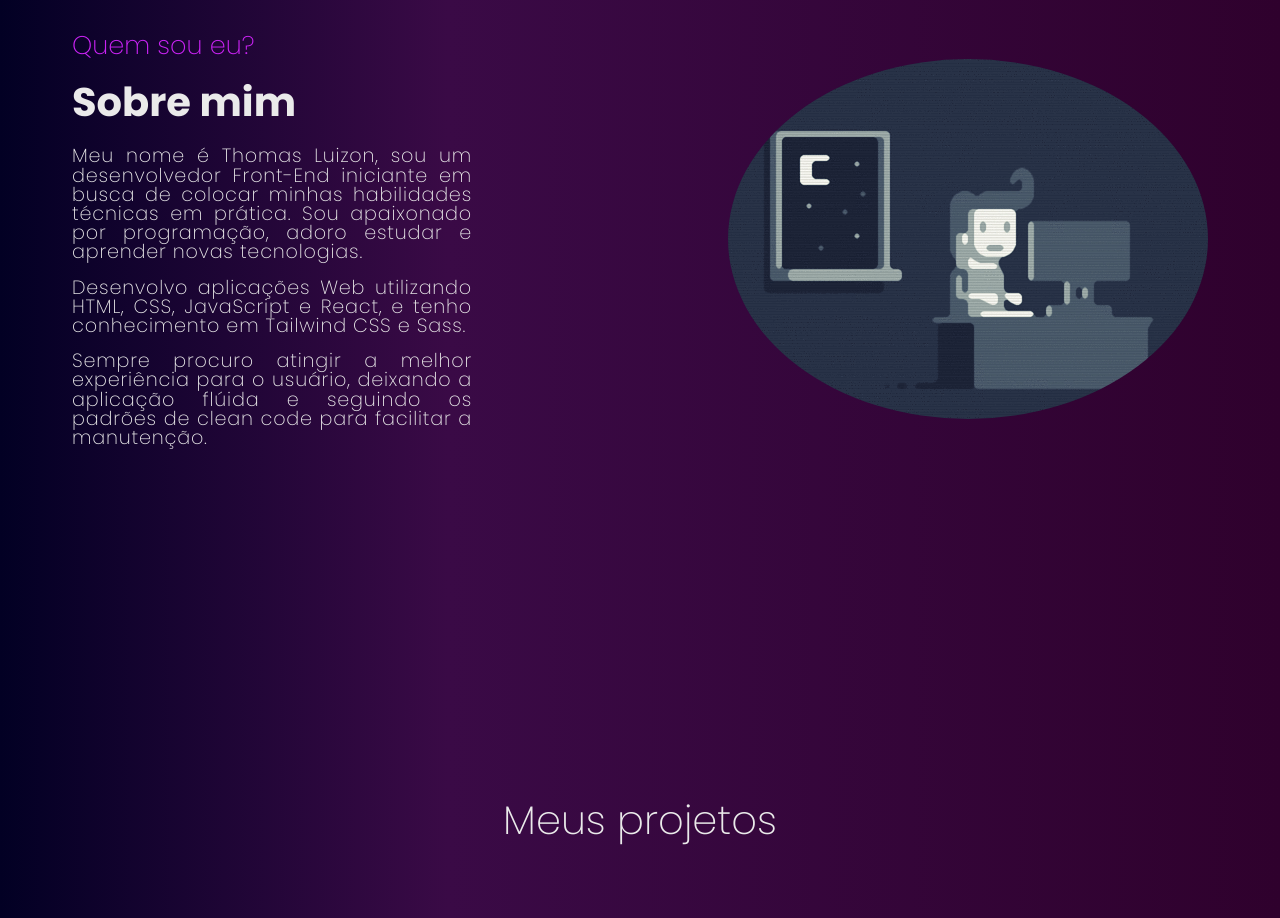
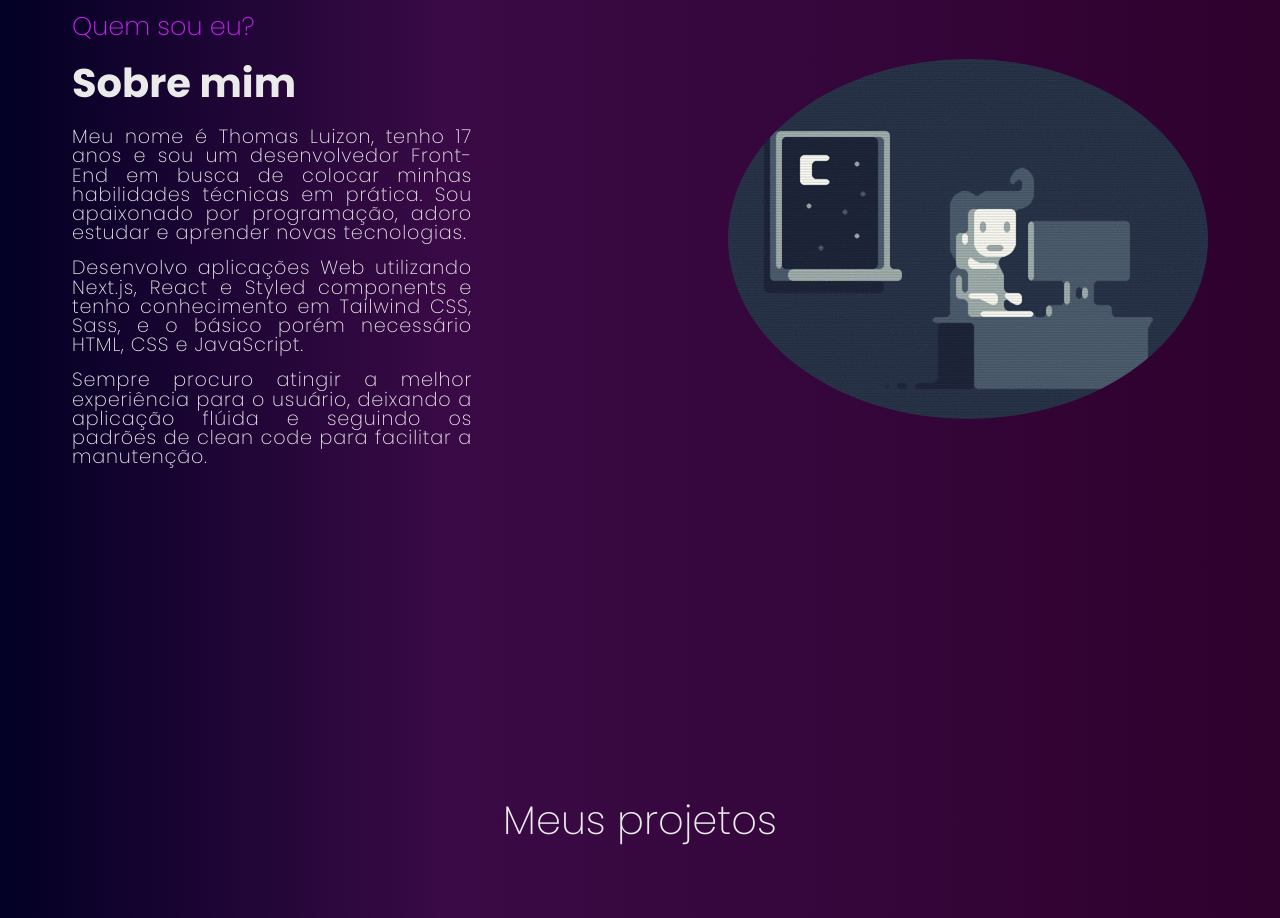
Before and after one commit to thomasluizon/thomas-portfolio, a React (Vite) app: page / in a window 1280 px wide. Shown: the part 960-1878 px from the top of the page. Built offline with nearby package versions, Linux system fonts and the light colour scheme; some icons are missing.

Commit message:
changed about text

```diff
--- a/assets/locales/en/translation.json
+++ b/assets/locales/en/translation.json
@@ -10,8 +10,8 @@
 	"presentation": "Front-End developer.",
 	"who_am_i": "Who am i?",
 	"about_me": "About me",
-   "desc_1": "I'm Thomas Luizon, a beginner Front-End developer looking to put my technical skills into practice. I'm passionate about programming, I love to study and learn new technologies.",
-   "desc_2": "I develop web applications using HTML, CSS, JavaScript and React, I also have knowledge in Tailwind CSS and Sass.",
+	"desc_1": "I'm Thomas Luizon, a {{age}} years old Front-End developer looking to put my technical skills into practice. I'm passionate about programming, I love to study and learn new technologies.",
+	"desc_2": "I develop web applications using with Next.js, React and Styled components, I also have knowledge in Tailwind CSS, Sass, and the basic but necessary HTML, CSS and JavaScript.",
 	"desc_3": "I always try to achieve the best user experience, making the application fluid and following clean code standards to make maintenance easier.",
 	"gif": "Animated gif of a boy programming.",
 	"my_projects": "My projects",
--- a/assets/locales/pt/translation.json
+++ b/assets/locales/pt/translation.json
@@ -10,8 +10,8 @@
 	"presentation": "sou um desenvolvedor Front-End.",
 	"who_am_i": "Quem sou eu?",
 	"about_me": "Sobre mim",
-   "desc_1": "Meu nome é Thomas Luizon, sou um desenvolvedor Front-End iniciante em busca de colocar minhas habilidades técnicas em prática. Sou apaixonado por programação, adoro estudar e aprender novas tecnologias.",
-   "desc_2": "Desenvolvo aplicações Web utilizando HTML, CSS, JavaScript e React, e tenho conhecimento em Tailwind CSS e Sass.",
+	"desc_1": "Meu nome é Thomas Luizon, tenho {{age}} anos e sou um desenvolvedor Front-End em busca de colocar minhas habilidades técnicas em prática. Sou apaixonado por programação, adoro estudar e aprender novas tecnologias.",
+	"desc_2": "Desenvolvo aplicações Web utilizando Next.js, React e Styled components e tenho conhecimento em Tailwind CSS, Sass, e o básico porém necessário HTML, CSS e JavaScript.",
 	"desc_3": "Sempre procuro atingir a melhor experiência para o usuário, deixando a aplicação flúida e seguindo os padrões de clean code para facilitar a manutenção.",
 	"gif": "Gif animado de um menino programando.",
 	"my_projects": "Meus projetos",
--- a/src/components/About/About.jsx
+++ b/src/components/About/About.jsx
@@ -3,6 +3,19 @@ import codingGif from '../../../assets/imgs/coding.gif';
 
 const About = () => {
 	const { t } = useTranslation();
+
+	const getAge = () => {
+		const today = new Date();
+		const birthDate = new Date('05/28/2004');
+		let age = today.getFullYear() - birthDate.getFullYear();
+		const month = today.getMonth() - birthDate.getMonth();
+
+		if (month < 0 || (month === 0 && today.getDate() < birthDate.getDate())) {
+			age--;
+		}
+
+		return age;
+	};
 
 	return (
 		<section id="about">
@@ -11,7 +24,7 @@ const About = () => {
 					<h3>{t('who_am_i')}</h3>
 					<h2>{t('about_me')}</h2>
 					<p>
-						<span>{t('desc_1')}</span>
+						<span>{t('desc_1', { age: getAge() })}</span>
 						<span>{t('desc_2')}</span>
 						<span>{t('desc_3')}</span>
 					</p>
--- a/src/components/Header/Header.jsx
+++ b/src/components/Header/Header.jsx
@@ -46,9 +46,7 @@ const Header = props => {
 
 		return () => {
 			window.removeEventListener('click', langClick);
-			window.removeEventListener('scroll', () =>
-				scroll(sectionsAll.current)
-			);
+			window.removeEventListener('scroll', () => scroll(sectionsAll.current));
 		};
 	}, []);
 
```
Lines whose indentation alone changed are shown as unchanged.
